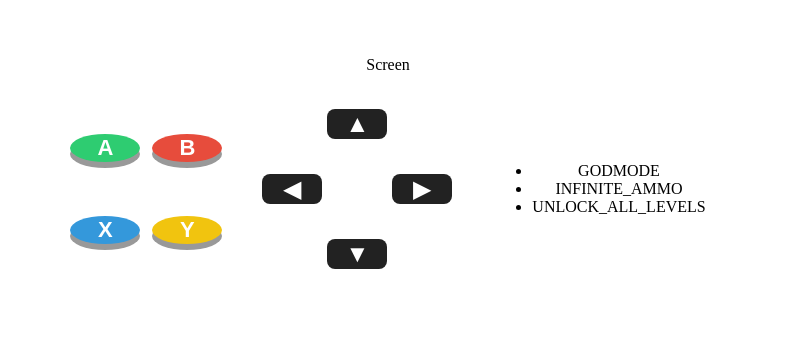
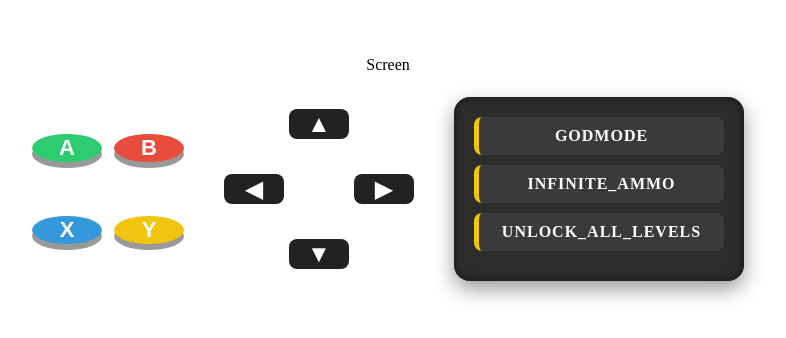
Before and after one commit to LebogangMasenya/game-emulator, a React (Vite) app in the folder game-emulator/: page / in a window 1280 px wide. Shown: the top 338 px of the page, without its empty margins (252-1038 px from the left). Built offline with nearby package versions, Linux system fonts and the light colour scheme.

Commit message:
Styling the list values

```diff
--- a/game-emulator/src/index.css
+++ b/game-emulator/src/index.css
@@ -95,3 +95,43 @@
   align-items: center;
   margin-top: 20px;
 }
+
+.wrapperListValues {
+    background: #2c2c2c;              /* dark console gray */
+    padding: 20px;
+    border-radius: 16px;
+    width: 250px;
+    box-shadow:
+        inset 0 0 8px rgba(0,0,0,0.6),
+        0 8px 20px rgba(0,0,0,0.4);
+    color: white;
+}
+
+.listValues_ul {
+    list-style: none;
+    padding: 0;
+    margin: 0;
+}
+
+.listValues_ul li {
+    background: #3a3a3a;
+    margin-bottom: 10px;
+    padding: 10px 14px;
+    border-radius: 8px;
+    font-weight: bold;
+    letter-spacing: 1px;
+    transition: all 0.15s ease;
+    cursor: pointer;
+    border-left: 5px solid #f1c40f; /* subtle SNES yellow accent */
+}
+
+/* Hover effect */
+.listValues_ul li:hover {
+    background: #4a4a4a;
+    transform: translateX(4px);
+}
+
+/* Active press feel */
+.listValues_ul li:active {
+    transform: translateX(2px) scale(0.98);
+}
```
